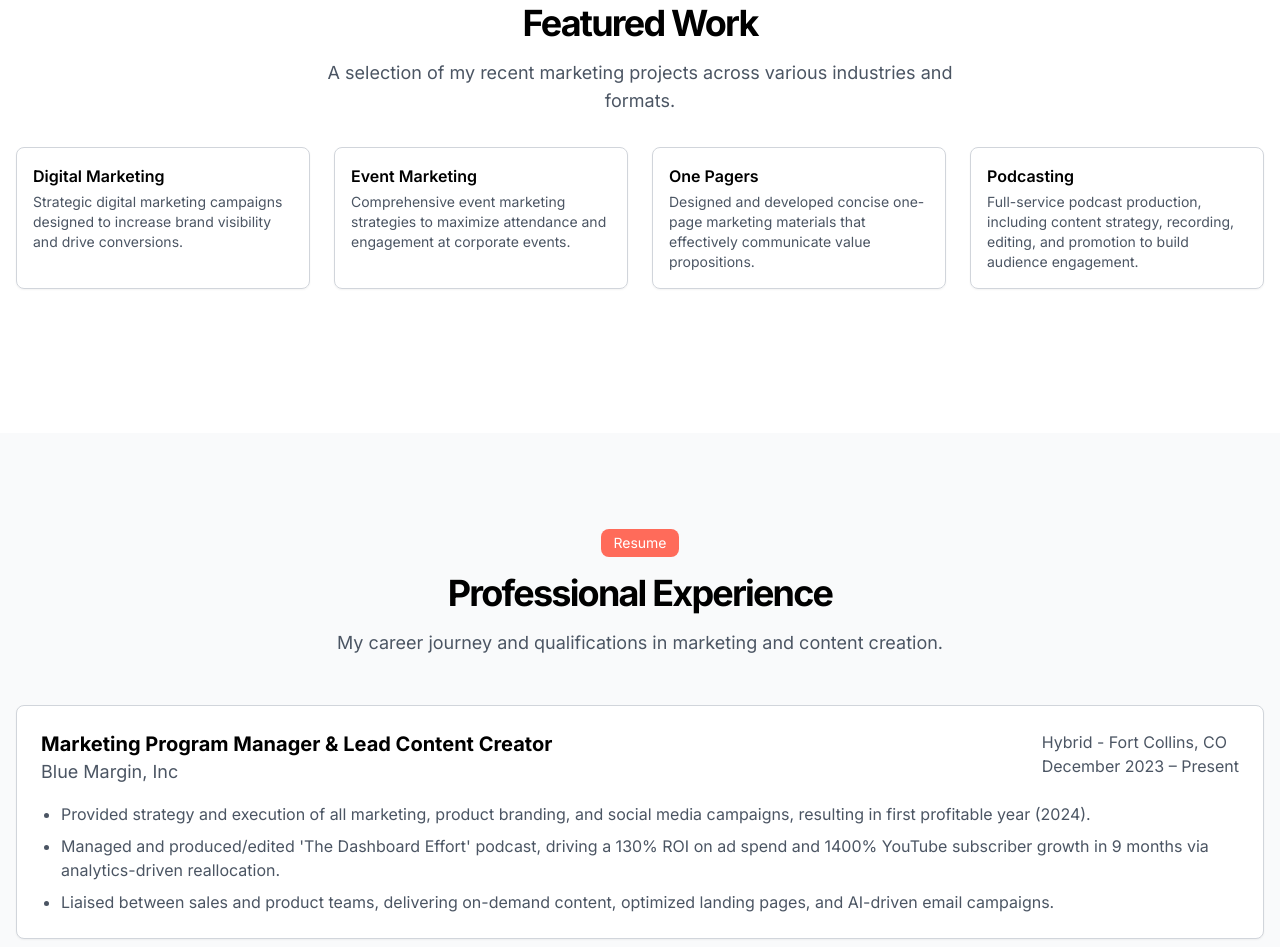
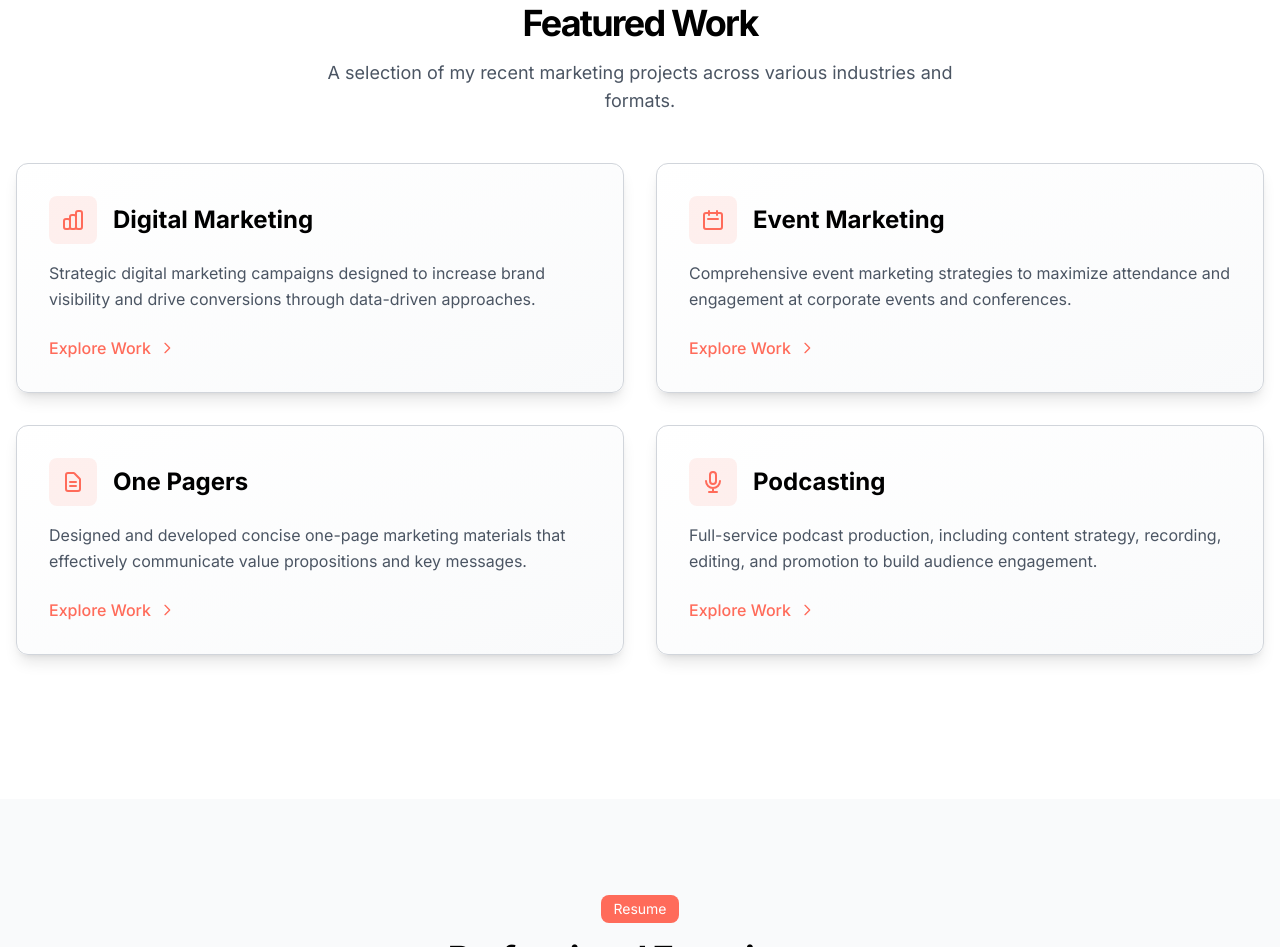
Before and after one commit to nococnicole/nicoleannen, a website: page index.html in a window 1280 px wide. Shown: the part 2143-3090 px from the top of the page. Drawn offline with nearby package versions, Linux system fonts and the light colour scheme; a web font is replaced by a local one.

Commit message:
Make portfolio cards bigger and more visually appealing

```diff
--- a/index.html
+++ b/index.html
@@ -251,37 +251,93 @@
             </div>
 
             <!-- Portfolio Cards -->
-            <div class="grid grid-cols-1 sm:grid-cols-2 lg:grid-cols-4 gap-6 mt-8">
+            <div class="grid grid-cols-1 md:grid-cols-2 gap-8 mt-12">
 
                 <!-- Digital Marketing -->
-                <div class="portfolio-card rounded-lg overflow-hidden border border-gray-300 shadow-sm portfolio-item content category-card" data-category="digital-marketing">
-                    <div class="p-4">
-                        <h3 class="font-semibold font-heading text-black">Digital Marketing</h3>
-                        <p class="text-sm text-gray-600 mt-1">Strategic digital marketing campaigns designed to increase brand visibility and drive conversions.</p>
+                <div class="portfolio-card rounded-xl overflow-hidden border border-gray-300 shadow-lg bg-gradient-to-br from-white to-gray-50 portfolio-item content category-card cursor-pointer group" data-category="digital-marketing">
+                    <div class="p-8">
+                        <div class="flex items-center mb-4">
+                            <div class="w-12 h-12 bg-primary/10 rounded-lg flex items-center justify-center mr-4 group-hover:bg-primary/20 transition-colors">
+                                <svg class="w-6 h-6 text-primary" fill="none" stroke="currentColor" viewBox="0 0 24 24">
+                                    <path stroke-linecap="round" stroke-linejoin="round" stroke-width="2" d="M9 19v-6a2 2 0 00-2-2H5a2 2 0 00-2 2v6a2 2 0 002 2h2a2 2 0 002-2zm0 0V9a2 2 0 012-2h2a2 2 0 012 2v10m-6 0a2 2 0 002 2h2a2 2 0 002-2m0 0V5a2 2 0 012-2h2a2 2 0 012 2v14a2 2 0 01-2 2h-2a2 2 0 01-2-2z"></path>
+                                </svg>
+                            </div>
+                            <h3 class="text-2xl font-bold font-heading text-black group-hover:text-primary transition-colors">Digital Marketing</h3>
+                        </div>
+                        <p class="text-gray-600 leading-relaxed text-base">Strategic digital marketing campaigns designed to increase brand visibility and drive conversions through data-driven approaches.</p>
+                        <div class="mt-6 flex items-center text-primary font-medium group-hover:translate-x-2 transition-transform">
+                            <span class="mr-2">Explore Work</span>
+                            <svg class="w-4 h-4" fill="none" stroke="currentColor" viewBox="0 0 24 24">
+                                <path stroke-linecap="round" stroke-linejoin="round" stroke-width="2" d="M9 5l7 7-7 7"></path>
+                            </svg>
+                        </div>
                     </div>
                 </div>
 
                 <!-- Event Marketing -->
-                <div class="portfolio-card rounded-lg overflow-hidden border border-gray-300 shadow-sm portfolio-item booth-design category-card" data-category="event-marketing">
-                    <div class="p-4">
-                        <h3 class="font-semibold font-heading text-black">Event Marketing</h3>
-                        <p class="text-sm text-gray-600 mt-1">Comprehensive event marketing strategies to maximize attendance and engagement at corporate events.</p>
+                <div class="portfolio-card rounded-xl overflow-hidden border border-gray-300 shadow-lg bg-gradient-to-br from-white to-gray-50 portfolio-item booth-design category-card cursor-pointer group" data-category="event-marketing">
+                    <div class="p-8">
+                        <div class="flex items-center mb-4">
+                            <div class="w-12 h-12 bg-primary/10 rounded-lg flex items-center justify-center mr-4 group-hover:bg-primary/20 transition-colors">
+                                <svg class="w-6 h-6 text-primary" fill="none" stroke="currentColor" viewBox="0 0 24 24">
+                                    <path stroke-linecap="round" stroke-linejoin="round" stroke-width="2" d="M8 7V3m8 4V3m-9 8h10M5 21h14a2 2 0 002-2V7a2 2 0 00-2-2H5a2 2 0 00-2 2v12a2 2 0 002 2z"></path>
+                                </svg>
+                            </div>
+                            <h3 class="text-2xl font-bold font-heading text-black group-hover:text-primary transition-colors">Event Marketing</h3>
+                        </div>
+                        <p class="text-gray-600 leading-relaxed text-base">Comprehensive event marketing strategies to maximize attendance and engagement at corporate events and conferences.</p>
+                        <div class="mt-6 flex items-center text-primary font-medium group-hover:translate-x-2 transition-transform">
+                            <span class="mr-2">Explore Work</span>
+                            <svg class="w-4 h-4" fill="none" stroke="currentColor" viewBox="0 0 24 24">
+                                <path stroke-linecap="round" stroke-linejoin="round" stroke-width="2" d="M9 5l7 7-7 7"></path>
+                            </svg>
+                        </div>
                     </div>
                 </div>
 
+            </div>
+
+            <!-- Second Row -->
+            <div class="grid grid-cols-1 md:grid-cols-2 gap-8 mt-8">
                 <!-- One Pagers -->
-                <div class="portfolio-card rounded-lg overflow-hidden border border-gray-300 shadow-sm portfolio-item content category-card" data-category="one-pagers">
-                    <div class="p-4">
-                        <h3 class="font-semibold font-heading text-black">One Pagers</h3>
-                        <p class="text-sm text-gray-600 mt-1">Designed and developed concise one-page marketing materials that effectively communicate value propositions.</p>
+                <div class="portfolio-card rounded-xl overflow-hidden border border-gray-300 shadow-lg bg-gradient-to-br from-white to-gray-50 portfolio-item content category-card cursor-pointer group" data-category="one-pagers">
+                    <div class="p-8">
+                        <div class="flex items-center mb-4">
+                            <div class="w-12 h-12 bg-primary/10 rounded-lg flex items-center justify-center mr-4 group-hover:bg-primary/20 transition-colors">
+                                <svg class="w-6 h-6 text-primary" fill="none" stroke="currentColor" viewBox="0 0 24 24">
+                                    <path stroke-linecap="round" stroke-linejoin="round" stroke-width="2" d="M9 12h6m-6 4h6m2 5H7a2 2 0 01-2-2V5a2 2 0 012-2h5.586a1 1 0 01.707.293l5.414 5.414a1 1 0 01.293.707V19a2 2 0 01-2 2z"></path>
+                                </svg>
+                            </div>
+                            <h3 class="text-2xl font-bold font-heading text-black group-hover:text-primary transition-colors">One Pagers</h3>
+                        </div>
+                        <p class="text-gray-600 leading-relaxed text-base">Designed and developed concise one-page marketing materials that effectively communicate value propositions and key messages.</p>
+                        <div class="mt-6 flex items-center text-primary font-medium group-hover:translate-x-2 transition-transform">
+                            <span class="mr-2">Explore Work</span>
+                            <svg class="w-4 h-4" fill="none" stroke="currentColor" viewBox="0 0 24 24">
+                                <path stroke-linecap="round" stroke-linejoin="round" stroke-width="2" d="M9 5l7 7-7 7"></path>
+                            </svg>
+                        </div>
                     </div>
                 </div>
 
                 <!-- Podcasting -->
-                <div class="portfolio-card rounded-lg overflow-hidden border border-gray-300 shadow-sm portfolio-item social-media category-card" data-category="podcasting">
-                    <div class="p-4">
-                        <h3 class="font-semibold font-heading text-black">Podcasting</h3>
-                        <p class="text-sm text-gray-600 mt-1">Full-service podcast production, including content strategy, recording, editing, and promotion to build audience engagement.</p>
+                <div class="portfolio-card rounded-xl overflow-hidden border border-gray-300 shadow-lg bg-gradient-to-br from-white to-gray-50 portfolio-item social-media category-card cursor-pointer group" data-category="podcasting">
+                    <div class="p-8">
+                        <div class="flex items-center mb-4">
+                            <div class="w-12 h-12 bg-primary/10 rounded-lg flex items-center justify-center mr-4 group-hover:bg-primary/20 transition-colors">
+                                <svg class="w-6 h-6 text-primary" fill="none" stroke="currentColor" viewBox="0 0 24 24">
+                                    <path stroke-linecap="round" stroke-linejoin="round" stroke-width="2" d="M19 11a7 7 0 01-7 7m0 0a7 7 0 01-7-7m7 7v4m0 0H8m4 0h4m-4-8a3 3 0 01-3-3V5a3 3 0 116 0v6a3 3 0 01-3 3z"></path>
+                                </svg>
+                            </div>
+                            <h3 class="text-2xl font-bold font-heading text-black group-hover:text-primary transition-colors">Podcasting</h3>
+                        </div>
+                        <p class="text-gray-600 leading-relaxed text-base">Full-service podcast production, including content strategy, recording, editing, and promotion to build audience engagement.</p>
+                        <div class="mt-6 flex items-center text-primary font-medium group-hover:translate-x-2 transition-transform">
+                            <span class="mr-2">Explore Work</span>
+                            <svg class="w-4 h-4" fill="none" stroke="currentColor" viewBox="0 0 24 24">
+                                <path stroke-linecap="round" stroke-linejoin="round" stroke-width="2" d="M9 5l7 7-7 7"></path>
+                            </svg>
+                        </div>
                     </div>
                 </div>
             </div>
--- a/styles/main.css
+++ b/styles/main.css
@@ -2,5 +2,3 @@
 h1, h2, h3 { font-family: 'Satoshi', 'Inter', 'system-ui', sans-serif; }
 .section-fade { opacity: 0; transform: translateY(20px); transition: opacity 0.5s ease, transform 0.5s ease; }
 .section-fade.visible { opacity: 1; transform: translateY(0); }
-.portfolio-card { transition: all 0.3s ease; }
-.portfolio-card:hover { transform: translateY(-5px); box-shadow: 0 20px 25px -5px rgba(255, 107, 90, 0.1); }
```
